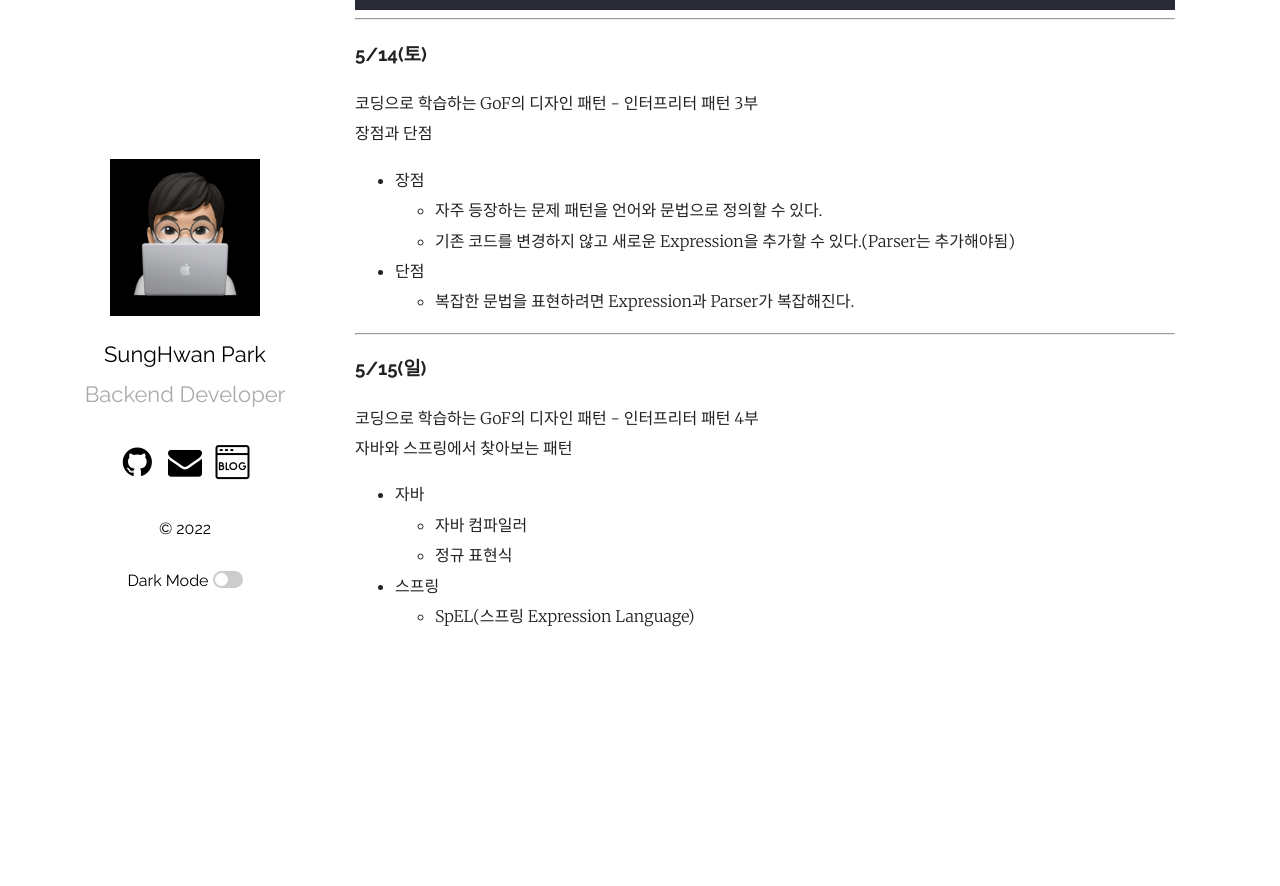
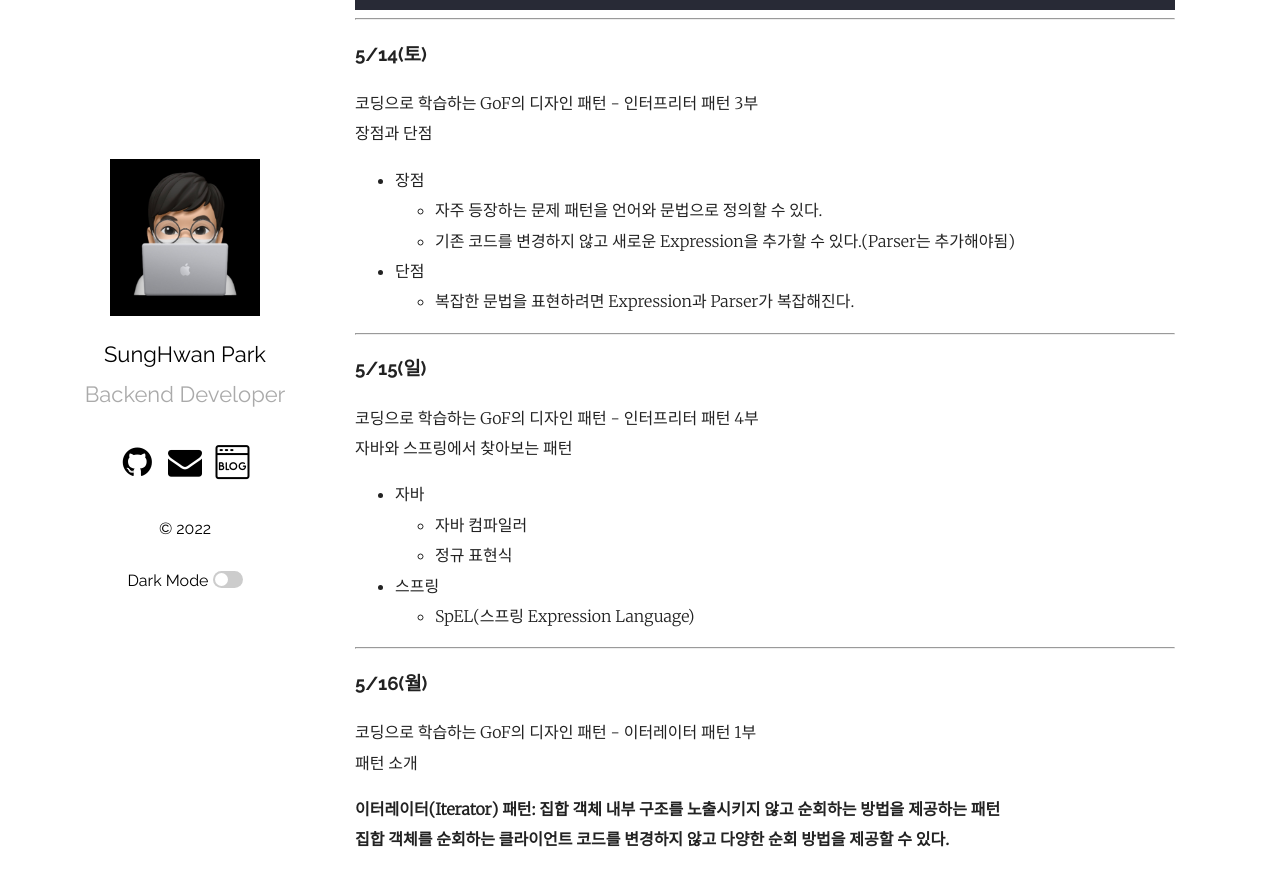
Before and after one commit to park0219/park0219.github.io, a Jekyll site: the page built from _posts/2022-05-01-5월TIL.markdown, in a window 1280 px wide and 900 px high, scrolled down 12586 px. Shown: the top 886 px of the window. Built offline with Jekyll 4.4.1, drawn with Linux system fonts in a browser that asks for light colours; comment, search, counter and statistics services are not loaded; before the commit the page ends 13262 px from its top, so only the background shows below that.

Commit message:
feat: 2022-05-16 TIL 추가

```diff
--- a/_posts/2022-05-01-5월TIL.markdown
+++ b/_posts/2022-05-01-5월TIL.markdown
@@ -606,3 +606,13 @@ public class PostfixParser {
     -   정규 표현식
 -   스프링
     -   SpEL(스프링 Expression Language)
+
+---
+
+### 5/16(월)
+
+코딩으로 학습하는 GoF의 디자인 패턴 - 이터레이터 패턴 1부<br/>
+패턴 소개
+
+**이터레이터(Iterator) 패턴: 집합 객체 내부 구조를 노출시키지 않고 순회하는 방법을 제공하는 패턴<br/>
+집합 객체를 순회하는 클라이언트 코드를 변경하지 않고 다양한 순회 방법을 제공할 수 있다.**
```
